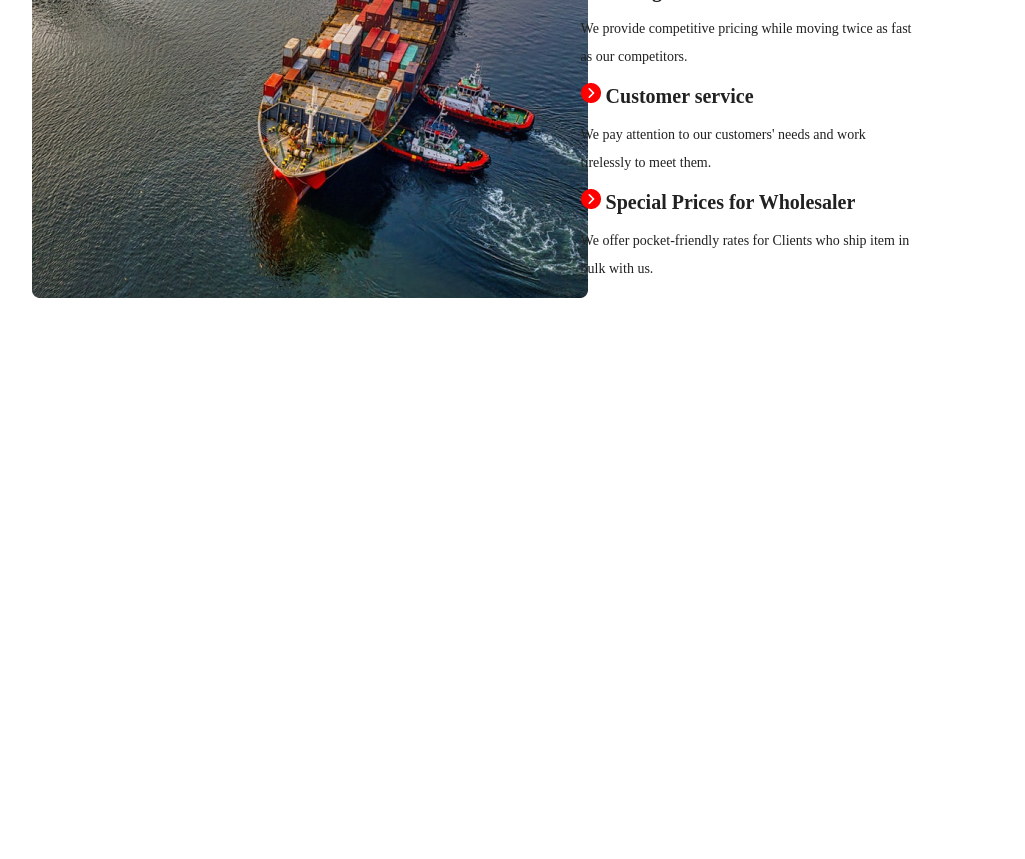
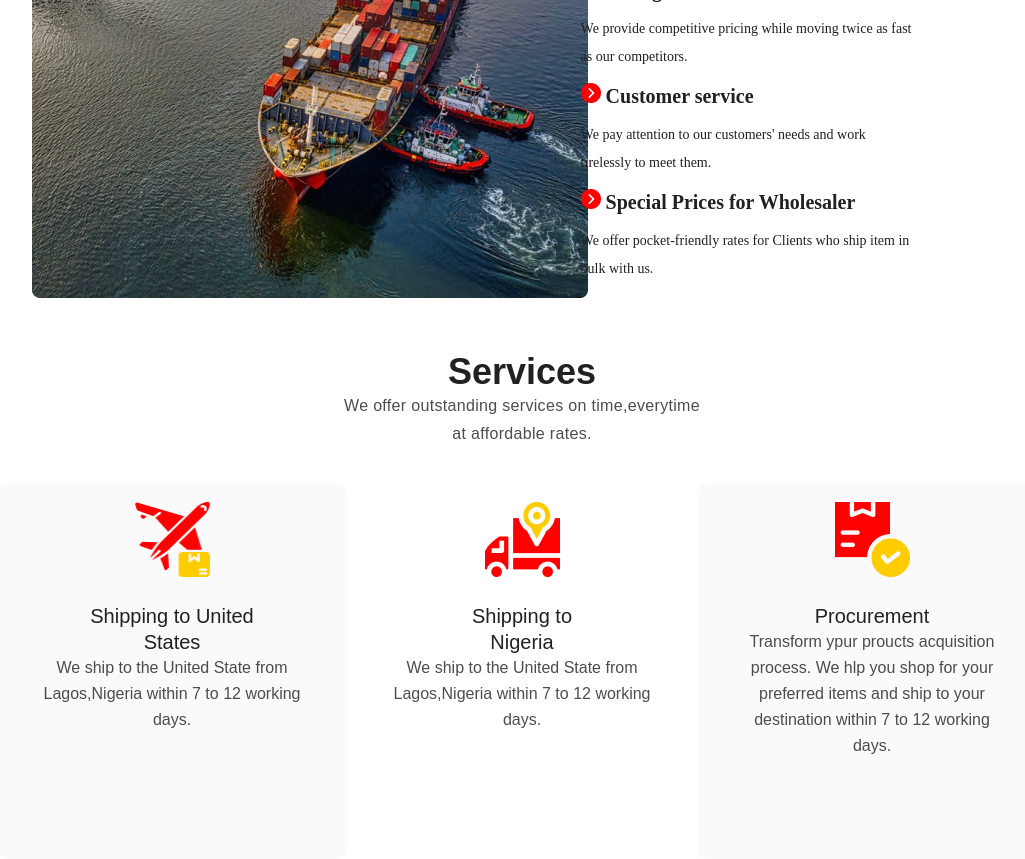
Before and after one commit to Built-Something-Great/figma, a plain HTML site: page index.html in a window 1280 px wide. Shown: the part 1026-1885 px from the top of the page, without its empty margins (118-1143 px from the left). Before the commit the page ends 1378 px from the top, so only its background shows below. Drawn offline with Linux system fonts and the light colour scheme.

Commit message:
Added Services Part

```diff
--- a/index.html
+++ b/index.html
@@ -172,5 +172,58 @@
         </div>
       </div>
     </div>
+    <!--Why You shoud chose us ends-->
+    <!--Services Part Begins-->
+    <div class="services">
+      <p class="bold">Services</p>
+      <p class="subject">
+        We offer outstanding services on time,everytime at affordable rates.
+      </p>
+    </div>
+    <br /><br />
+    <!--Service Cards-->
+    <div class="cards">
+      <div class="card1">
+        <br />
+        <img class="card1img" src="Group.png" />
+        <p class="def1">
+          <br />
+          Shipping to United States
+        </p>
+        <p class="subscript">
+          <br />
+          We ship to the United State from Lagos,Nigeria within 7 to 12 working
+          days.
+        </p>
+      </div>
+      <div class="card2">
+        <br />
+        <img class="card2img" src="XMLID_644_.png" />
+        <div class="def2">
+          <br />
+          Shipping to Nigeria
+        </div>
+        <div class="subscript">
+          <br />
+          We ship to the United State from Lagos,Nigeria within 7 to 12 working
+          days.
+        </div>
+      </div>
+      <div class="card3">
+        <br />
+        <img class="card3img" src="Group (1).png" />
+        <div class="def3">
+          <br />
+          Procurement
+        </div>
+        <p class="subscript">
+          <br />
+          Transform ypur proucts acquisition process. We hlp you shop for your
+          preferred items and ship to your destination within 7 to 12 working
+          days.
+        </p>
+      </div>
+    </div>
+    <!--Services Part Ends Here-->
   </body>
 </html>
--- a/style.css
+++ b/style.css
@@ -250,3 +250,153 @@
     color: #212121;
 
 }
+/*Why you should chose us ends*/
+/*Services Part Begins*/
+.bold {
+    text-align: center;
+    font-family: 'Rubik', sans-serif;
+    font-size: 36px;
+    align-items: center;
+    display: block;
+    margin-left: auto;
+    margin-right: auto;
+    font-style: normal;
+    font-weight: 600;
+    line-height: 40px;
+    font-feature-settings: 'liga' off;
+    color: #212121;
+}
+
+.subject {
+    display: block;
+    position: abolute;
+    text-align: center;
+    font-family: 'Rubik', sans-serif;
+    font-style: normal;
+    font-size: 16px;
+    line-height: 28px;
+    font-weight: 300;
+    letter-spacing: 0.02em;
+    width: 374px;
+    height: 56px;
+    opacity: 0.8;
+    margin-left: auto;
+    margin-right: auto;
+    color: #212121;
+}
+/* Services Cards*/
+.cards {
+    display: flex;
+    padding: 0;
+    width: 100vw;
+    margin-left: auto;
+    margin-right: auto;
+    justify-content: center;
+}
+
+.card1 {
+    width: 350px;
+    height: 375px;
+    background: #FAFAFA;
+    border-radius: 10px;
+}
+
+.card2 {
+    width: 350px;
+    height: 375px;
+    background: #Ffffff;
+    border-radius: 10px;
+}
+
+.card3 {
+    width: 350px;
+    height: 375px;
+    background: #FAFAFA;
+    border-radius: 10px;
+}
+
+.card1img {
+    width: 75px;
+    height: 75px;
+    margin-left: auto;
+    margin-right: auto;
+    display: block;
+}
+
+.card2img {
+    display: block;
+    width: 75px;
+    height: 75px;
+    margin-left: auto;
+    margin-right: auto;
+}
+
+.card3img {
+    display: block;
+    width: 75px;
+    height: 75px;
+    margin-left: auto;
+    margin-right: auto;
+}
+
+.def1 {
+    width: 180px;
+    height: 52px;
+    font-family: 'Rubik', sans-serif;
+    font-style: normal;
+    font-weight: 500;
+    font-size: 20px;
+    line-height: 26px;
+    display: block;
+    text-align: center;
+    margin-left: auto;
+    margin-right: auto;
+    color: #212121;
+}
+
+.def2 {
+    width: 116px;
+    height: 52px;
+    display: block;
+    font-family: 'Rubik', sans-serif;
+    font-style: normal;
+    font-weight: 500;
+    font-size: 20px;
+    text-align: center;
+    line-height: 26px;
+    margin-left: auto;
+    margin-right: auto;
+    display: block;
+    color: #212121;
+}
+
+.def3 {
+    width: 128px;
+    height: 26px;
+    font-family: 'Rubik', sans-serif;
+    font-style: normal;
+    font-weight: 500;
+    font-size: 20px;
+    text-align: center;
+    line-height: 26px;
+    display: block;
+    margin-left: auto;
+    margin-right: auto;
+    color: #212121;
+}
+
+.subscript {
+    width: 264px;
+    height: 78px;
+    font-family: 'Rubik', sans-serif;
+    font-style: normal;
+    font-weight: 400;
+    font-size: 16px;
+    text-align: center;
+    line-height: 26px;
+    margin-left: auto;
+    margin-right: auto;
+    color: #212121;
+    opacity: 0.8;
+}
+/*Services Part Ends Here*/
```
Also changed, not shown: Group (1).png (added), Group.png (added), XMLID_644_.png (added).
